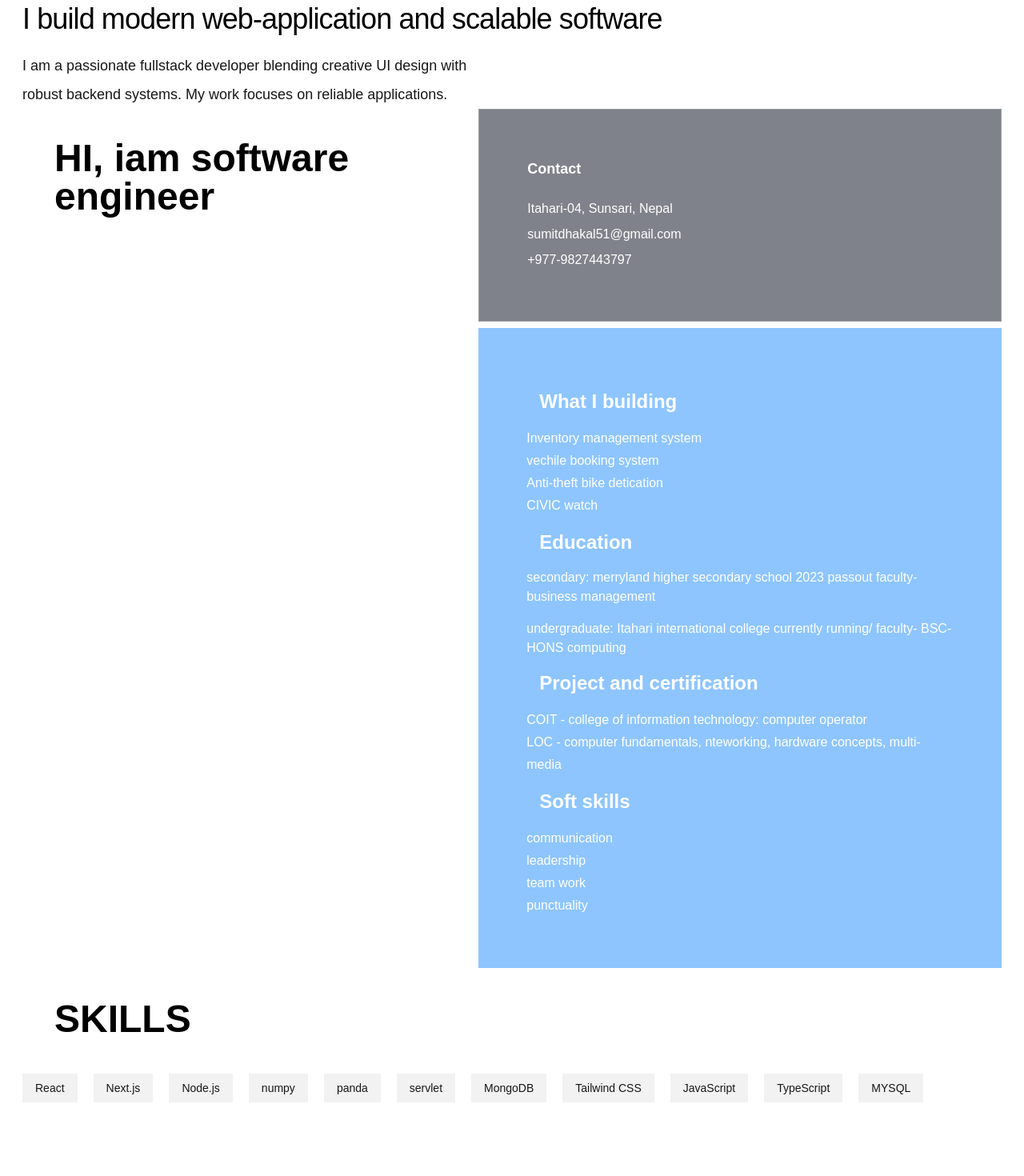
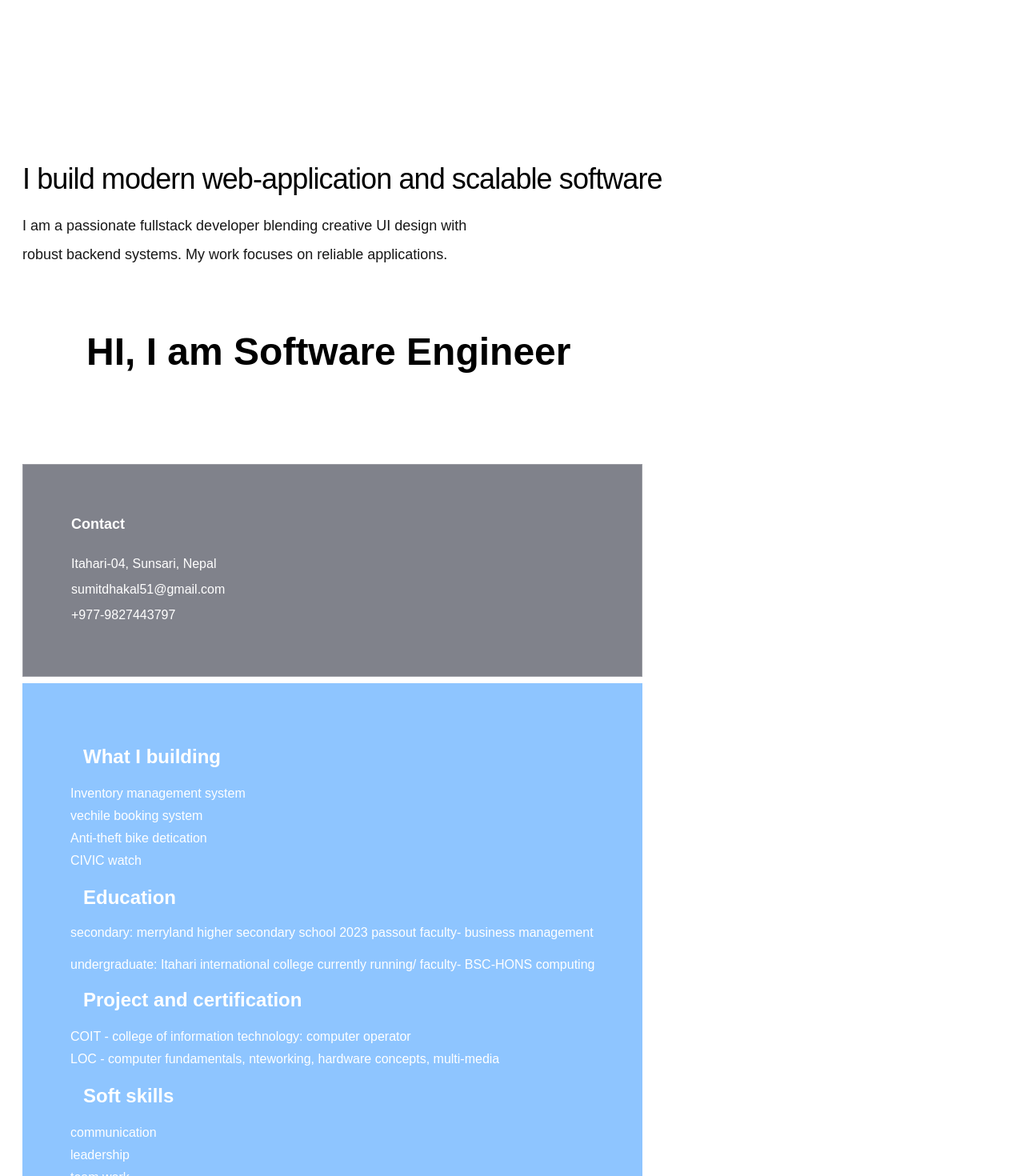
Before and after one commit to Sumit-dhakal1/personal-portfolio, a Next.js app: page /about in a window 1280 px wide. Shown: the part 180-1650 px from the top of the page at 80% size. Built offline with nearby package versions, Linux system fonts and the light colour scheme.

Commit message:
auth setup

```diff
--- a/app/about/page.js
+++ b/app/about/page.js
@@ -16,8 +16,8 @@ const skills = [
 return (
     <>
     <main className="about">
-        <section className="relative overflow-hidden px-100 py-30 bg-white-200  sm:px-10 lg:px-7">
-        <div className="absolute right-11 top-240 h-500  blur-3xl" />
+        <section className="relative overflow-hidden px- py-30 bg-white-200  sm:px-10 lg:px-7">
+        <div className=" top-240 h-50  blur-3xl" />
 
         <div className="relative mx-auto max-w-10xl  gap-1 lg:flex-row ">
             <div className="space-y-5 lg:w-1/1">
@@ -31,16 +31,39 @@ return (
             </p>
             </div>
 
-            <div className=" flex flex direction shadow-4xl shadow-slate-150/10 ">
-            <div className="flex h-1 p-10 animate-float display text-black shadow-sky-10/5">
-                <div className="space-y-10 ">
+            <div className="flex flex-wrap text-black shadow-sky-100/5">
+
+  <div className="px-20 py-20">
     <h1 className="text-5xl font-semibold">
-                    HI, iam software engineer
+      HI, I am Software Engineer
     </h1>
   </div>
+
+  <div className="flex flex-wrap py-5 px-3 gap-5 w-96">
+
+    {skills.map((skills, index) => (
+      <span
+        key={skills}
+        className="px-4 py-2 rounded-xl bg-blue-500/50 text-sm text-gray-800
+        transition-all duration-300 ease-in-out
+        hover:bg-sky-700 hover:text-white hover:scale-110"
+
+        style={{
+          animation: `fadeInUp 0.5s ease forwards`,
+          animationDelay: `${index * 0.2}s`,
+          opacity: 0
+        }}
+      >
+        {skills}
+      </span>
+    ))}
+
+
 </div>
 
-            <div className="space-y-2 ">
+
+
+            <div className="space-y-2  ">
                 <div className=" border border-white/20 bg-slate-950/50   p-15 ">
                 <h3 className="text-lg font-semibold  text-white">Contact</h3>
                 <p className="mt-5 text-white  flex flex-wrap leading-8">
@@ -108,27 +131,13 @@ return (
                 </div>
             </div>
             </div>
-            <p className=" uppercase text-5xl font-bold text-black  p-10 flex flex-wrap text-black-300">
-            Skills
-            </p>
-            <div className="mt-1  flex flex-wrap gap-5">
-            {skills.map((skill) => (
-                <span
-                key={skill}
-                className="rounded-1x2 bg-black/5 px-4 py-2 text-sm text-black-200 ring-1 ring-white/10 transition hover:bg-sky-700/100 hover:text-white"
-                >
-                {skill}
-                </span>
-            ))}
-            </div>
+
         </div>
         </section>
 
         <section className=" g:flex-row h-100 px-1">
         <div className=" bg-blue-200 p-3 h-100  ">
-            <h2 className="text-5xl font-bold text-white">
-            My approach
-            </h2>
+            <h2 className="text-5xl font-bold text-white">My approach</h2>
 
             <div className="mt-5 grid gap-2 sm:grid-cols-5 ">
             <div className="  bg-orange-300 p-5 rounded-[1.1rem]">
@@ -176,5 +185,5 @@ return (
         </section>
     </main>
     </>
-)
-};
+);
+}
--- a/app/components/Navbar.js
+++ b/app/components/Navbar.js
@@ -28,6 +28,8 @@ export default function Navbar() {
             > Login </a>
         </div>
       </div>
+
+
     </>
   );
 }
--- /dev/null
+++ b/app/dashboard/page.js
@@ -0,0 +1,24 @@
+"use client";
+
+import { useRouter } from "next/navigation";
+
+export default function Dashboard() {
+  const router = useRouter();
+
+  const handleLogout = () => {
+    router.push("/login");
+  };
+
+  return (
+    <div className="flex flex-col items-center justify-center h-screen">
+      <h1 className="text-3xl font-bold mb-5">Hello </h1>
+
+      <button
+        onClick={handleLogout}
+        className="bg-red-500 text-white px-4 py-2 rounded"
+      >
+        Logout
+      </button>
+    </div>
+  );
+}
--- a/app/login/page.js
+++ b/app/login/page.js
@@ -1,11 +1,32 @@
-import { Link } from "react-router-dom";
+"use client";
+import { useState, useRef } from "react";
+import { useRouter } from "next/navigation";
 
 export default function Login() {
+const router = useRouter();
+
+const [username, setUsername] = useState("");
+const [password, setPassword] = useState("");
+
+const correctusername = "admin@gmail.com";
+const correctpassword = "1234";
+
+const handleLogin = (e) => {
+    e.preventDefault();
+
+    if (username === correctusername && password === correctpassword) {
+    router.push("/dashboard");
+    } else {
+    alert("Invalid credentials ");
+    }
+
+};
 return (
     <div className="min-h-screen flex items-center justify-center bg-gradient-to-br from-blue-30 via-blue-400 ">
-
-    <div className="backdrop-blur-lg bg-black/20 p-8 rounded-2xl shadow-xl w-100 border border-white/3">
-
+    <form
+    onSubmit={handleLogin}
+    >
+        <div className="backdrop-blur-lg bg-black/20 p-8 rounded-2xl shadow-xl w-100 border border-white/3">
         <h2 className="text-2xl font-bold text-white text-center mb-6">
         Login
         </h2>
@@ -14,6 +35,7 @@ return (
         <input
         type="email"
         placeholder="Email"
+        onChange={(e)=>setUsername(e.target.value)}
         className="w-full mb-4 px-4 py-2 rounded-lg bg-white/30 text-white placeholder-white outline-none"
         />
 
@@ -21,6 +43,7 @@ return (
         <input
         type="password"
         placeholder="Password"
+        onChange={(e)=>setPassword(e.target.value)}
         className="w-full mb-6 px-4 py-2 rounded-lg bg-white/30 text-white placeholder-white outline-none"
         />
 
@@ -28,9 +51,8 @@ return (
         <button className="w-full py-2 rounded-lg bg-white text-blue-500 font-semibold hover:bg-blue-100 transition">
         Login
         </button>
-
-
     </div>
+    </form>
     </div>
 );
 }
--- a/app/page.tsx
+++ b/app/page.tsx
@@ -3,6 +3,10 @@ import About from "./about/page";
 import Contact from "./contact/page"
 import Project from "./project/page"
 import Login from "./login/page"
+import dashboard from "./dashboard/page"
+
+import { BrowserRouter as Router, Routes, Route } from "react-router-dom";
+
 
 export default function Home() {
   return (
```
Lines whose indentation alone changed are shown as unchanged.
